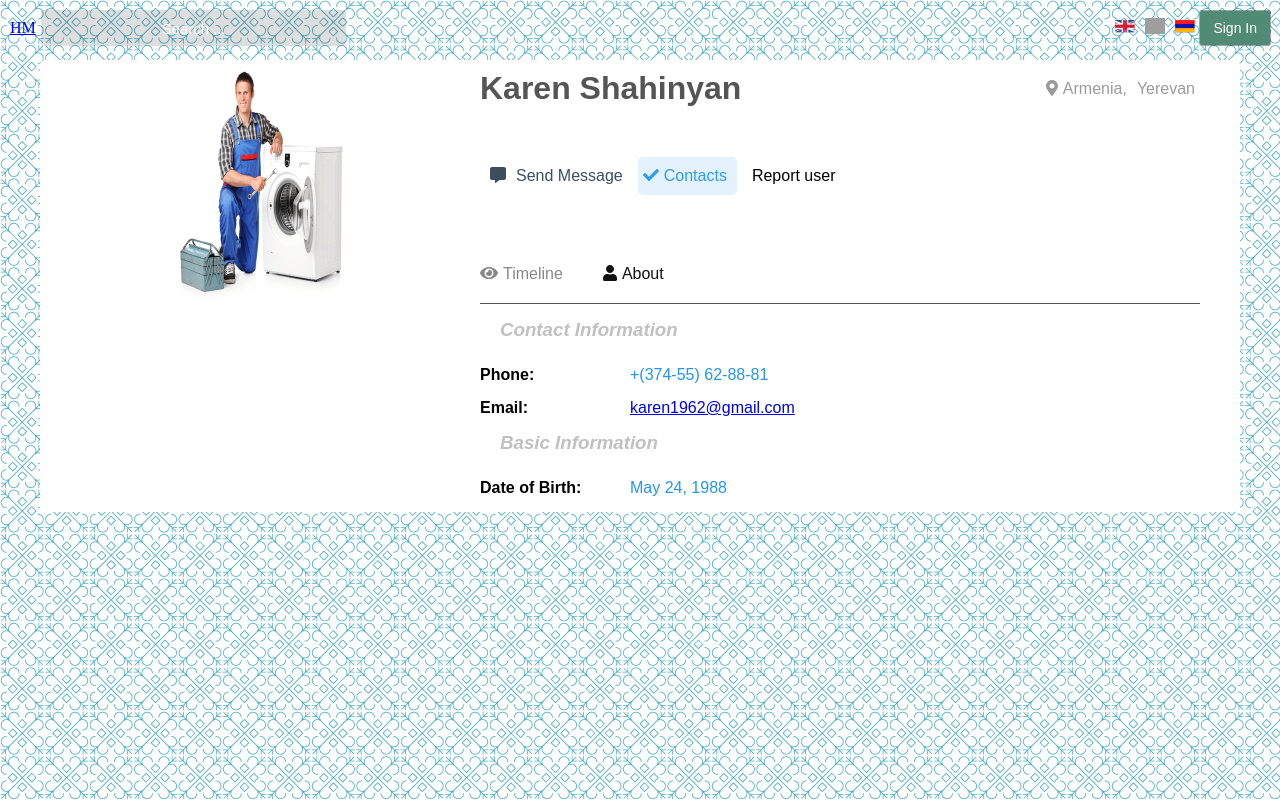
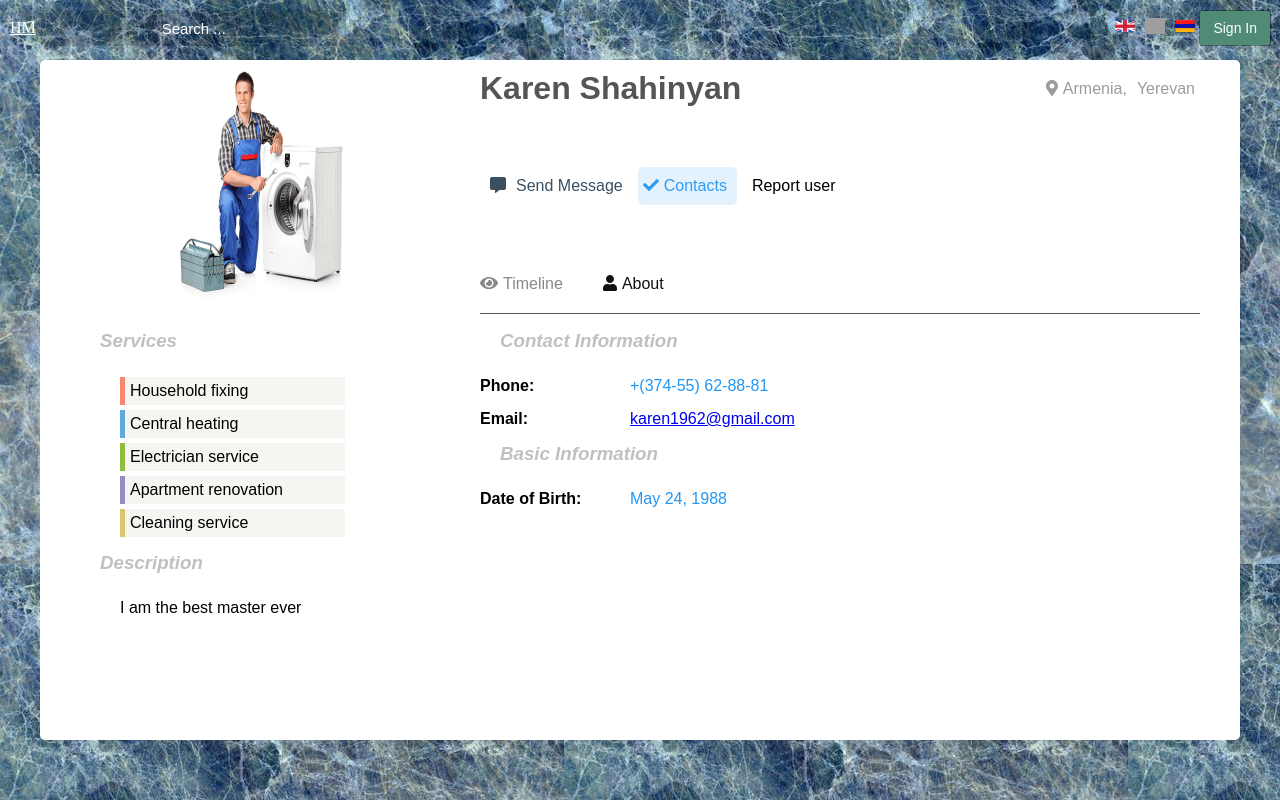
Before and after one commit to griarman/Home_Master_new, a React (Create React App) app: page /master in a window 1280 px wide. Built offline with nearby package versions, Linux system fonts and the light colour scheme; grey boxes are pictures that could not be loaded.

Commit message:
added master's page last part

```diff
--- a/src/components/header/Header_css.js
+++ b/src/components/header/Header_css.js
@@ -14,6 +14,9 @@ export const HeaderTag = styled.header`
 export const Div = styled.div`
     display:flex;
     align-items: center;
+    a{
+        color: #fff!important;
+    }
 `;
 export const Select = styled.div``;
 export const Search = styled.div`
--- a/src/components/master_info/index.js
+++ b/src/components/master_info/index.js
@@ -1,6 +1,7 @@
 import React, { Component } from 'react';
 import Left from './left';
 import Right from './right';
+import leftLanguage from './leftLanguage';
 import rightLanguage from './rightLanguage'
 
 
@@ -25,7 +26,7 @@ export default class Master_info extends Component{
                 <GlobalStyle/>
                 <EmptyDiv/>
                 <Container>
-                    <Left master={ master } language={language}/>
+                    <Left master={ master } language={{...language,leftLanguage}}/>
                     <Right master={ master } language={{...language,rightLanguage}}/>
                 </Container>
                 {/*{master}*/}
--- a/src/components/master_info/left/index.js
+++ b/src/components/master_info/left/index.js
@@ -2,22 +2,37 @@ import React from 'react';
 
 import {
     Container,
+    Header,
+    ServiceBlock,
+    Service,
+    Description,
     Img
 } from './left_css';
 
 export default function Left (props) {
     const { master,language } = props;
-    const { masters_data } = language;
+    const { masters_data,leftLanguage } = language;
     const { categories } = masters_data;
+    const myLanguage = getLanguage(language.language,leftLanguage);
+    const services = getProfessions(master.master_professions_id, categories);
 
-    console.log(props);
-    getProfessions(categories);
     return (
         <Container>
             <Img><img src={master.avatar_url} alt=""/></Img>
+            <Header>{myLanguage.services}</Header>
+            <ServiceBlock>
+                {services.map(service=> {
+                    return <Service key={service.id}> {service.name} </Service>
+                })}
+            </ServiceBlock>
+            <Header>{myLanguage.description}</Header>
+            <Description>{master.description}</Description>
         </Container>
     )
 }
-function getProfessions() {
-
+function getProfessions(prof_ids, categories) {
+    return categories.filter(el => prof_ids.includes(el.id));
 }
+function getLanguage(language,arr){
+    return arr.filter(el => el.language === language)[0];
+}
--- a/src/components/master_info/left/left_css.js
+++ b/src/components/master_info/left/left_css.js
@@ -2,6 +2,7 @@ import styled from 'styled-components';
 
 export const Container = styled.div`
     width: 30%;
+    font-family: Arial;
     min-width: 200px;
     max-width: 500px;
     img{
@@ -13,5 +14,33 @@ export const Container = styled.div`
 `;
 export const Img = styled.div`
     text-align: center;
+    min-height: 255px;
     max-height: 320px;
 `;
+export const Header = styled.h3`
+    color: silver;
+    margin: 15px 0 25px;
+    font-style:italic;
+    padding-left: 20px;
+`;
+export const ServiceBlock = styled.ul`
+    // background: #3399ff;
+    list-style:none;
+    &>li:nth-of-type(n) { border-left: 5px solid #F5876E; }
+    &>li:nth-of-type(2n){ border-left: 5px solid #61A8DC; }
+    &>li:nth-of-type(3n){ border-left: 5px solid #8EBD40; }
+    &>li:nth-of-type(4n){ border-left: 5px solid #988CC3; }
+    &>li:nth-of-type(5n){ border-left: 5px solid #D8C86E; }
+`;
+export const Service = styled.li`
+    margin: 5px 0;
+    padding-left: 10px;
+    background: #F7F5F2;
+    :hover { background-color: #EFEFEF; }
+    max-width: 210px;
+    cursor: pointer;
+    padding: 5px;
+`;
+export const Description = styled.div`
+    padding-left: 40px;
+`;
--- a/src/components/master_info/master_info_css.js
+++ b/src/components/master_info/master_info_css.js
@@ -5,7 +5,8 @@ export const GlobalStyle = createGlobalStyle`
         margin:0;
     }
     body{
-        background: url('images/morocco.png');
+        background: url('images/1.jpg');
+        // background-size:cover;
     }
 `;
 
@@ -20,8 +21,9 @@ export const Container= styled.div`
     width:100%;
     max-width: 1200px;
     min-width: 380px;
+    min-height: calc(100vh - 120px);
     flex-direction: row;
-    flex-wrap: wrap;
+    flex-wrap: wrap-reverse;
     justify-content: space-evenly;
     margin: 0 auto;
     border-radius: 5px;
--- a/src/components/master_info/right/about_master/index.js
+++ b/src/components/master_info/right/about_master/index.js
@@ -7,12 +7,11 @@ import {
 } from './about_master_css'
 
 export default function AboutMaster(props){
-    console.log(props);
     const { contact, master_description_data, master, basic, date_of_birth, language} = props;
-    const phone = master.phone.map(v => {
-        v = parseInt(v.replace(/\D/g, '')).toString();
-        return (v.length === 8) ? '+(374-' + v.replace(/(\d{2})(\d{2})(\d{2})(\d{2})/, '$1) $2-$3-$4') :
-            '+(' + v.replace(/(\d{3})(\d{2})(\d{2})(\d{2})(\d{2})/,' $1-$2) $3-$4-$5');
+    const phone = master.phone.map(number => {
+        number = parseInt(number.replace(/\D/g, '')).toString();
+        return (number.length === 8) ? '+(374-' + number.replace(/(\d{2})(\d{2})(\d{2})(\d{2})/, '$1) $2-$3-$4') :
+            '+(' + number.replace(/(\d{3})(\d{2})(\d{2})(\d{2})(\d{2})/,' $1-$2) $3-$4-$5');
     });
     return(
         <Container>
--- a/src/components/master_info/right/index.js
+++ b/src/components/master_info/right/index.js
@@ -11,7 +11,6 @@ export default function Right (props) {
     let city = findCity(master.city,master_page_data);
     let thisLanguage = getLanguage(language.language, rightLanguage);
     let { contacts, message, report, timeLine, about, contact, basic, date_of_birth,date } = thisLanguage;
-
     return (
         <Container>
             <PersonalDetails master={master}
--- a/src/components/master_info/right/personalDetails/personalDetails_css.js
+++ b/src/components/master_info/right/personalDetails/personalDetails_css.js
@@ -17,7 +17,7 @@ export const FirstLine = styled.div`
     flex-direction: row;
     justify-content: space-between;
     align-items: center;
-    margin: 10px 0;
+    padding: 10px 0;
     flex-wrap: wrap;
 `;
 export const SecondLine = styled.div`
--- a/src/components/master_info/right/right_css.js
+++ b/src/components/master_info/right/right_css.js
@@ -3,5 +3,7 @@ import styled from 'styled-components';
 export const Container = styled.div`
     font-family: Arial;
     width: 60%;
-
+    &>div{
+        min-height: 255px;
+    }
 `;
```
Also changed, not shown: public/images/1.jpg (added).
